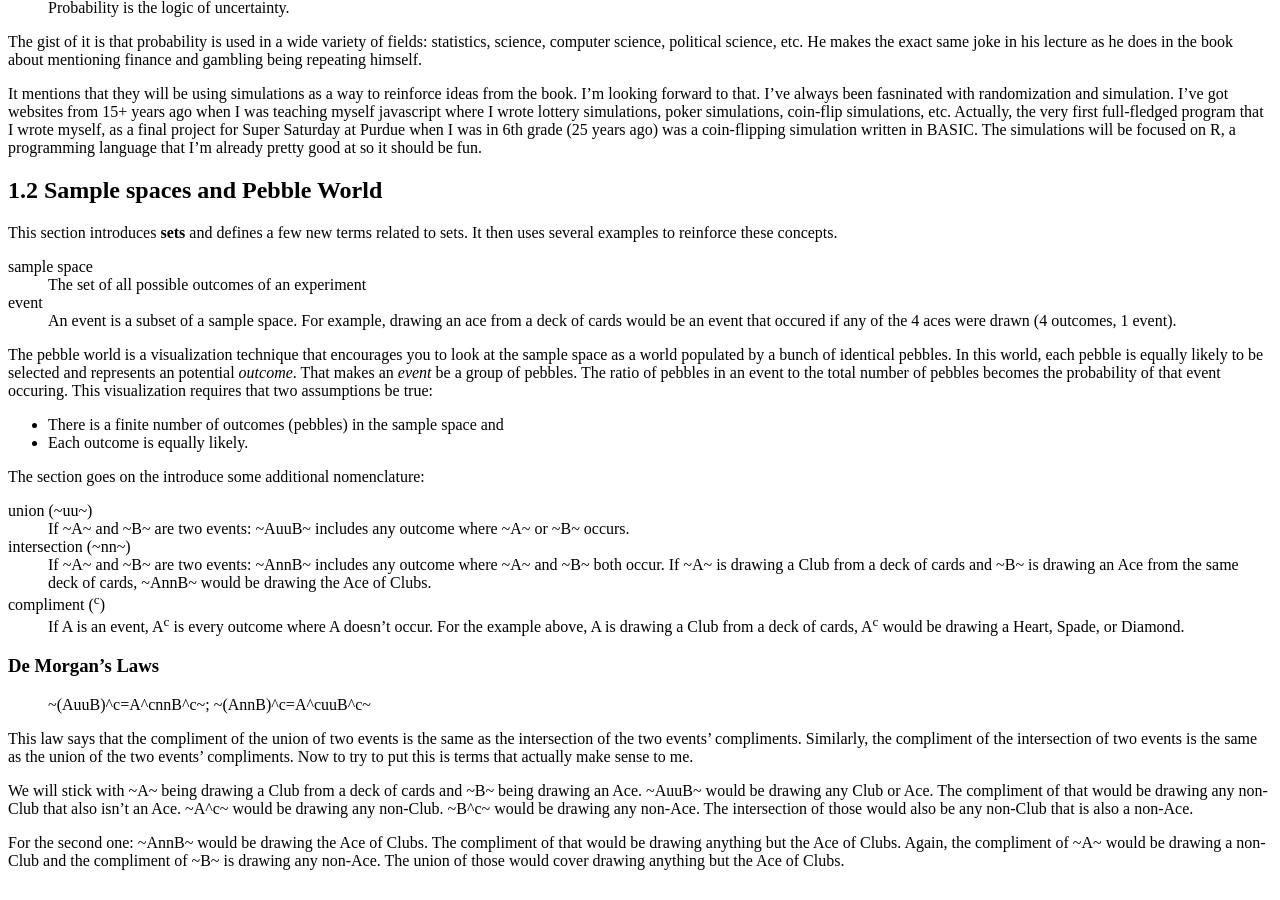
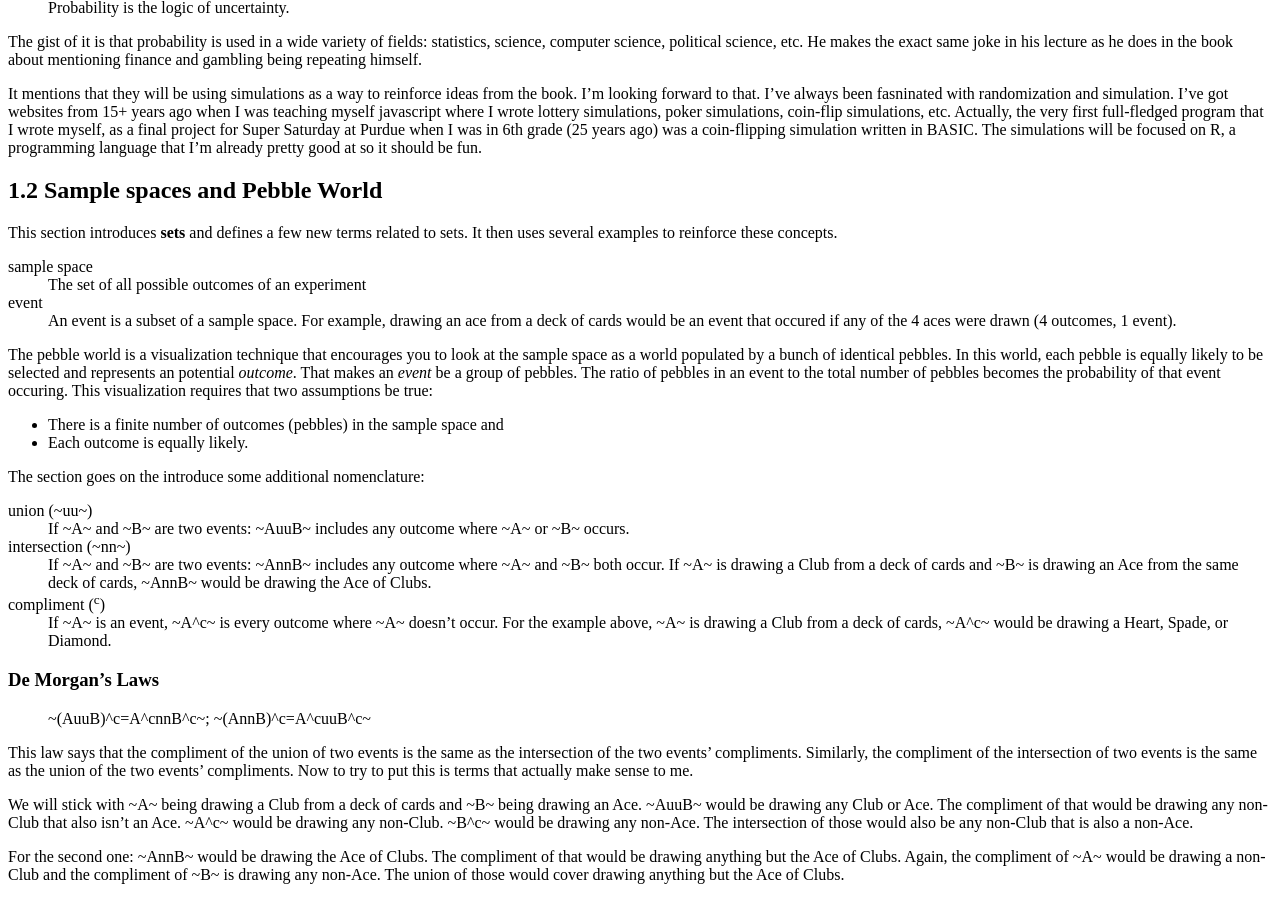
Before and after one commit to ebailey78/STAT101, a Jekyll site: the page built from _posts/2016-04-28-week_1.md, in a window 1280 px wide and 900 px high, scrolled down 640 px. Built offline with Jekyll 4.4.1, drawn with Linux system fonts in a browser that asks for light colours.

```diff
--- a/_posts/2016-04-28-week_1.md
+++ b/_posts/2016-04-28-week_1.md
@@ -38,7 +38,7 @@ intersection (~nn~)
 : If ~A~ and ~B~ are two events: ~AnnB~ includes any outcome where ~A~ and ~B~ both occur. If ~A~ is drawing a Club from a deck of cards and ~B~ is drawing an Ace from the same deck of cards, ~AnnB~ would be drawing the Ace of Clubs.
 
 compliment (<sup>c</sup>)
-: If A is an event, A<sup>c</sup> is every outcome where A doesn't occur. For the example above, A is drawing a Club from a deck of cards, A<sup>c</sup> would be drawing a Heart, Spade, or Diamond.
+: If ~A~ is an event, ~A^c~ is every outcome where ~A~ doesn't occur. For the example above, ~A~ is drawing a Club from a deck of cards, ~A^c~ would be drawing a Heart, Spade, or Diamond.
 
 ### De Morgan's Laws
 
```
